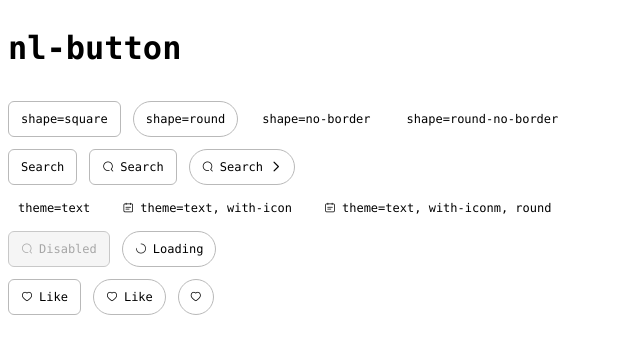
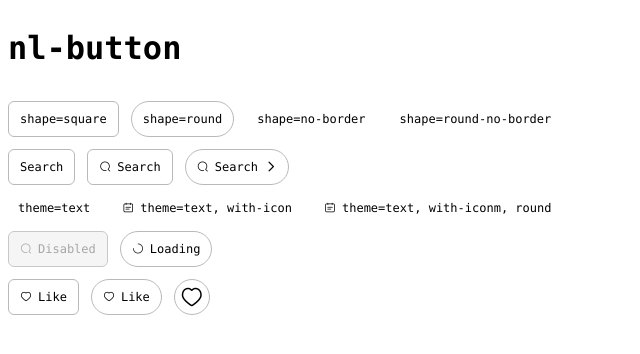
Before and after one commit to Nathan3303/nicelayout.vue, a Vue app: page / in a window 1280 px wide. Shown: the top 354 px of the page, without its empty margins (0-640 px from the left). Built offline with nearby package versions, Linux system fonts and the light colour scheme.

Commit message:
Optimize css style

```diff
--- a/src/components/NlButton.vue
+++ b/src/components/NlButton.vue
@@ -9,7 +9,7 @@
 </template>
 
 <script setup>
-import { ref, computed, watch } from "vue";
+import { computed, watch } from "vue";
 import { validateWidthAndHeight, validateShape } from "./validators";
 import { parseWidthAndHeight, parseTheme } from "./parsers";
 
@@ -182,7 +182,7 @@ watch(
     box-sizing: border-box;
     width: v-bind(width);
     height: v-bind(height);
-    padding: 0 calc(v-bind(height) / 3);
+    padding: 0 calc(v-bind(height) / 3 - 1px);
 
     border: 1px solid var(--border-color);
     background-color: var(--background-color);
@@ -249,6 +249,8 @@ watch(
 /* Built-in themes */
 
 .nl-button--icon-only {
+    --icon-size: 24px;
+
     aspect-ratio: 1;
     padding: 0;
 
```
